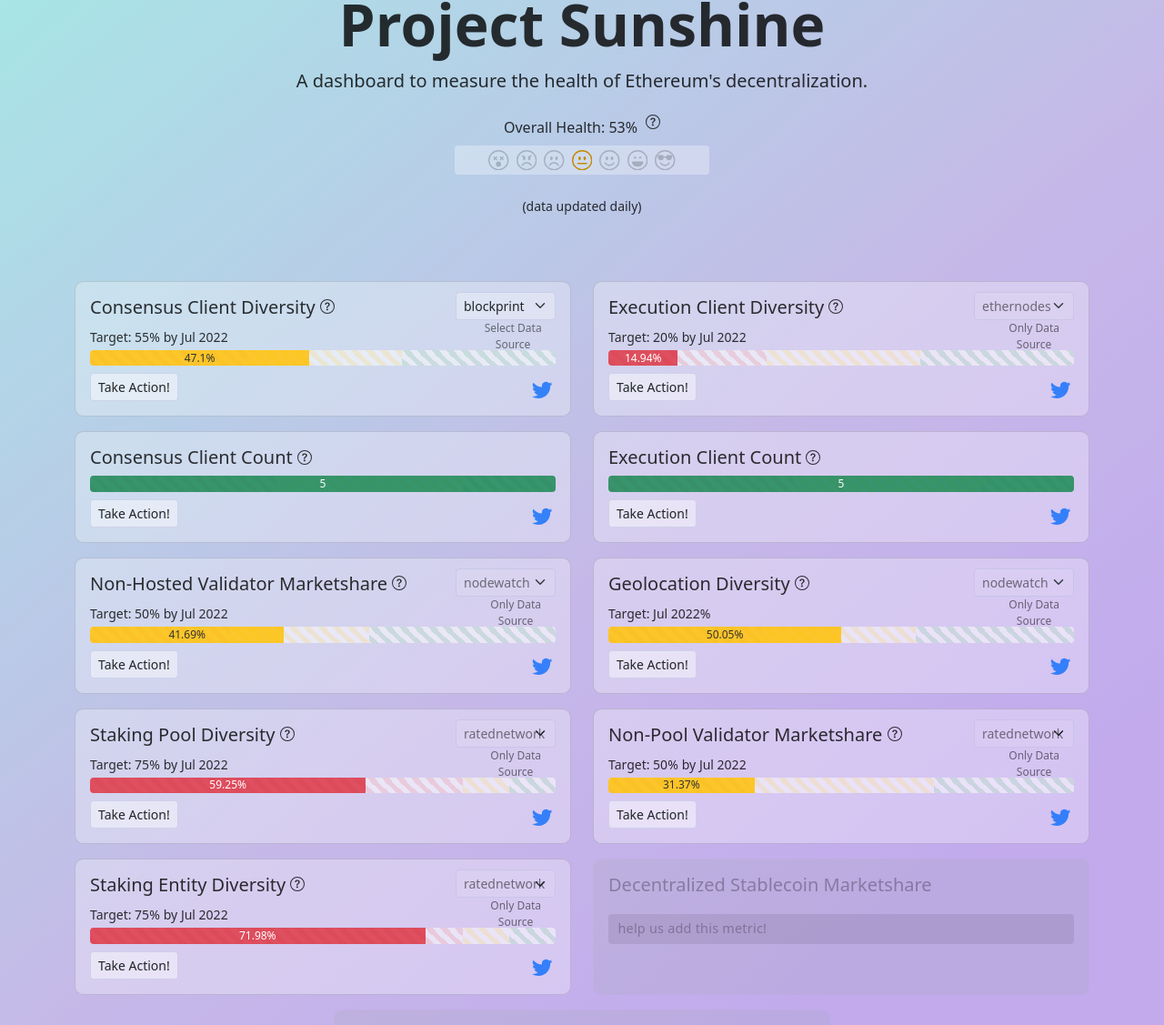
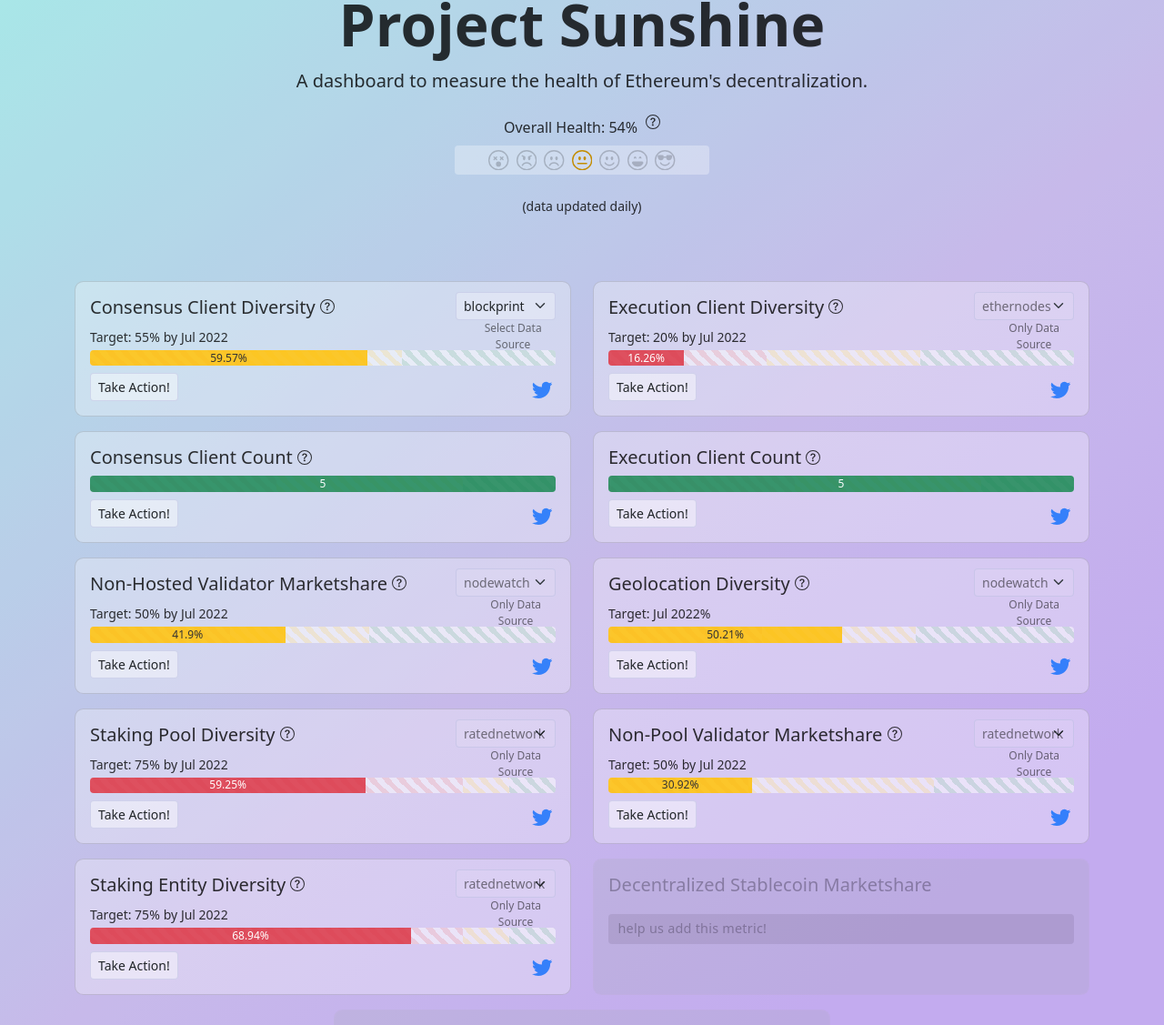
Before and after one commit to etheralpha/project-sunshine, a Jekyll site: the page built from index.md, in a window 1280 px wide. Shown: the part 163-1290 px from the top of the page at 91% size. Built offline with Jekyll 4.4.1, drawn with Linux system fonts in a browser that asks for light colours.

Commit message:
update default values

```diff
--- a/_data/metrics.yml
+++ b/_data/metrics.yml
@@ -38,7 +38,7 @@
   modal_enabled: true
   tooltip_enabled: true
   tooltip_text: This metric shows the percent marketshare of the minority consensus clients.
-  default_value: 47.1
+  default_value: 59.57
   danger_value: 34
   goal_value: 67
   target_value: 55
@@ -54,7 +54,7 @@
   modal_enabled: true
   tooltip_enabled: true
   tooltip_text: This metric shows the percent marketshare of the minority execution clients.
-  default_value: 14.94
+  default_value: 16.26
   danger_value: 34
   goal_value: 67
   target_value: 20
@@ -96,7 +96,7 @@
   modal_enabled: true
   tooltip_enabled: true
   tooltip_text: This metric shows the percent marketshare of nodes not operating out of data centers.
-  default_value: 41.69
+  default_value: 41.9
   danger_value: 30
   goal_value: 60
   target_value: 50
@@ -110,7 +110,7 @@
   modal_enabled: true
   tooltip_enabled: true
   tooltip_text: This metric shows the percent marketshare of validators not operating in the country with the highest validator count (i.e. 100% - [% of validators in a single country]).
-  default_value: 50.05
+  default_value: 50.21
   danger_value: 33
   goal_value: 66
   target_value: Jul 2022
@@ -138,7 +138,7 @@
   modal_enabled: true
   tooltip_enabled: true
   tooltip_text: This metric shows the percent marketshare of validators not operated by pools.
-  default_value: 31.37
+  default_value: 30.92
   danger_value: 30
   goal_value: 70
   target_value: 50
@@ -152,7 +152,7 @@
   modal_enabled: true
   tooltip_enabled: true
   tooltip_text: This metric shows the percent marketshare of validators not operated by the top entity (DAO, protocol, solo operator, nation-state, etc).
-  default_value: 71.98
+  default_value: 68.94
   danger_value: 80
   goal_value: 90
   target_value: 75
```
